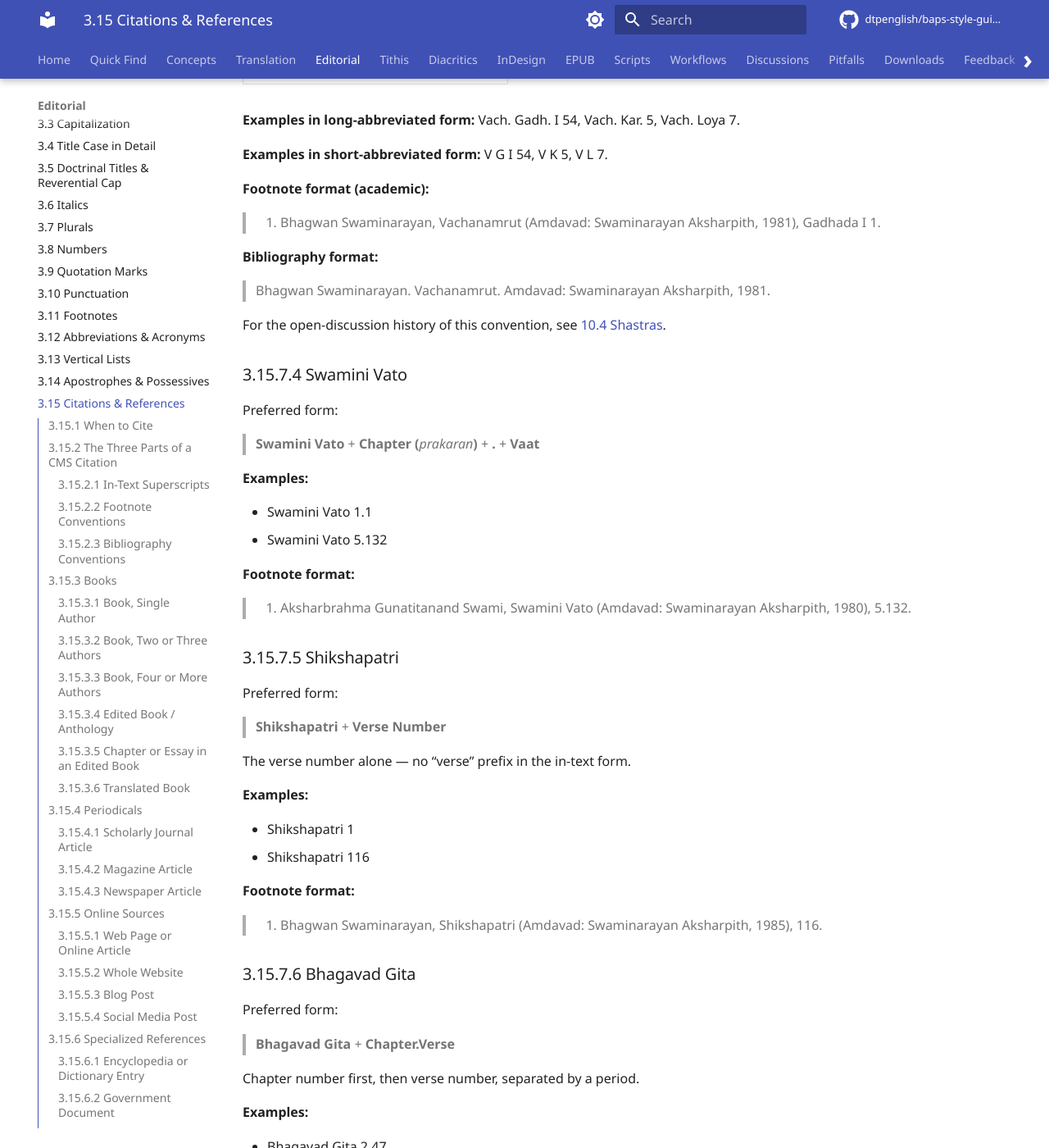
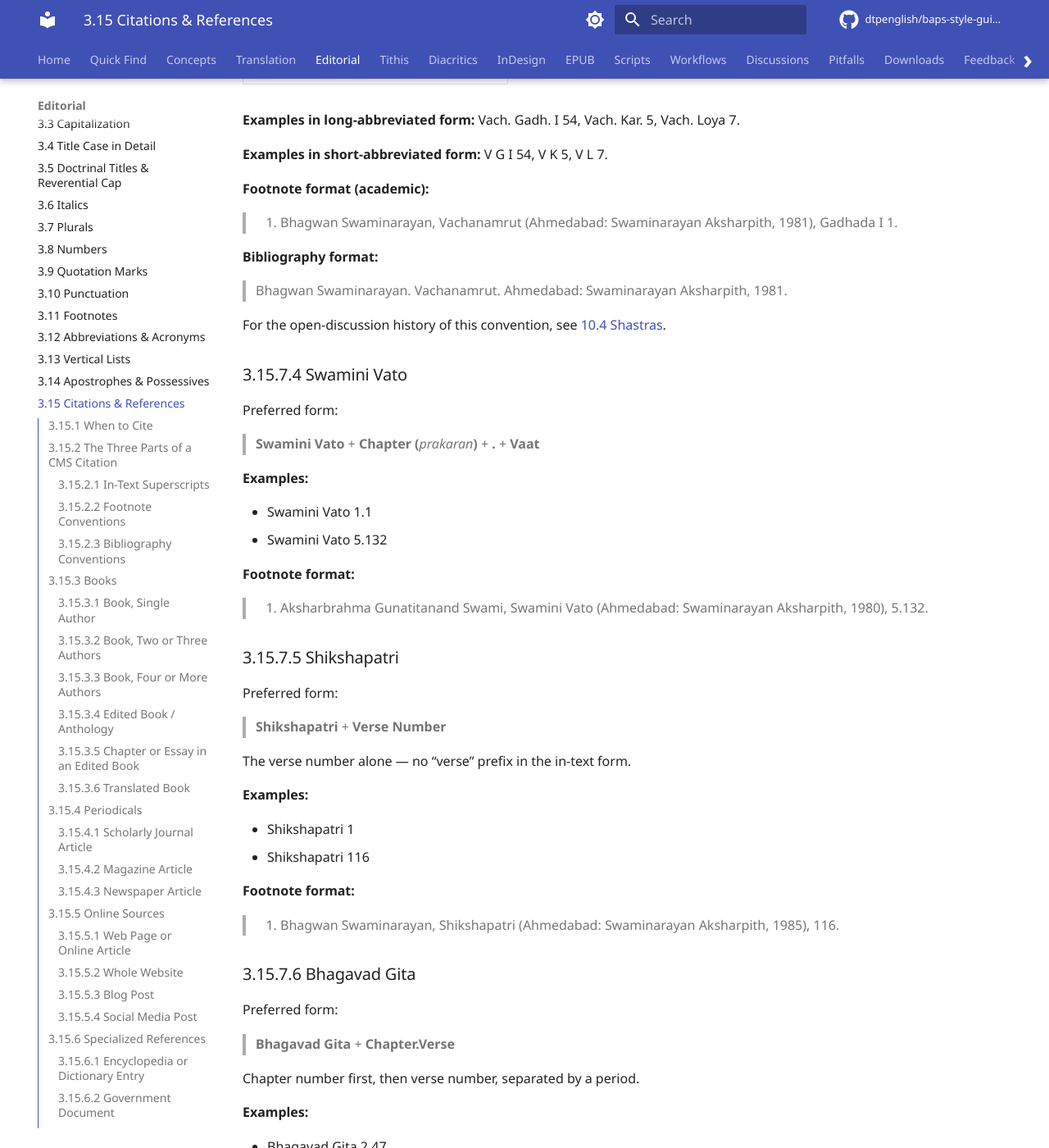
Before and after one commit to dtpenglish/baps-style-guide, an MkDocs documentation site: the page built from docs/editorial/citations.md, in a window 1280 px wide and 1400 px high, scrolled down 9023 px. Shown: the whole window at 82% size. Built offline with MkDocs 1.6.1 and Material for MkDocs 9.7.7, drawn with Linux system fonts in a browser that asks for light colours; comment, search, counter and statistics services are not loaded; the version menu is left out; some of the changed text lies outside the part shown.

Commit message:
Replace 'Amdavad' with 'Ahmedabad' in publisher citations
Six instances in docs/editorial/citations.md, all in publisher-city
position (e.g., 'Amdavad: Swaminarayan Aksharpith' -> 'Ahmedabad:
Swaminarayan Aksharpith'). Affects the Show-me worked example
at the top of 3.15 plus the footnote/bibliography examples in
3.15.7.3 (Vachanamrut), 3.15.7.4 (Swamini Vato), 3.15.7.5
(Shikshapatri), and 3.15.7.12 (Translation note).

The Vachanamrut SECTION named 'Ahmedabad' in the abbreviations
table (3.15.7.3) was already 'Ahmedabad' -- not affected.

The abbreviation 'Amd.' (which is short for the Gujarati form
Amdavad) is preserved as the section abbreviation; only the
full-word publisher-city was changed.

```diff
--- a/docs/editorial/citations.md
+++ b/docs/editorial/citations.md
@@ -12,7 +12,7 @@ For the placement of footnote superscripts in running text (after a period, befo
     >
     > ---
     >
-    > 1. Bhagwan Swaminarayan, Vachanamrut (Amdavad: Swaminarayan Aksharpith, 1981), Gadhada I 1.
+    > 1. Bhagwan Swaminarayan, Vachanamrut (Ahmedabad: Swaminarayan Aksharpith, 1981), Gadhada I 1.
     > 2. Raymond Brady Williams, *An Introduction to Swaminarayan Hinduism* (Cambridge: Cambridge University Press, 2001), 14–22.
     > 3. Pramukh Swami Maharaj, "Glory of Bhakti" (discourse, BAPS Mandir, Sarangpur, August 5, 1995).
 
@@ -304,11 +304,11 @@ Preferred form:
 
 **Footnote format (academic):**
 
-> 19. Bhagwan Swaminarayan, Vachanamrut (Amdavad: Swaminarayan Aksharpith, 1981), Gadhada I 1.
+> 19. Bhagwan Swaminarayan, Vachanamrut (Ahmedabad: Swaminarayan Aksharpith, 1981), Gadhada I 1.
 
 **Bibliography format:**
 
-> Bhagwan Swaminarayan. Vachanamrut. Amdavad: Swaminarayan Aksharpith, 1981.
+> Bhagwan Swaminarayan. Vachanamrut. Ahmedabad: Swaminarayan Aksharpith, 1981.
 
 For the open-discussion history of this convention, see [10.4 Shastras](../discussions/shastras.md).
 
@@ -324,7 +324,7 @@ Preferred form:
 
 **Footnote format:**
 
-> 20. Aksharbrahma Gunatitanand Swami, Swamini Vato (Amdavad: Swaminarayan Aksharpith, 1980), 5.132.
+> 20. Aksharbrahma Gunatitanand Swami, Swamini Vato (Ahmedabad: Swaminarayan Aksharpith, 1980), 5.132.
 
 ### 3.15.7.5 Shikshapatri
 Preferred form:
@@ -340,7 +340,7 @@ The verse number alone — no "verse" prefix in the in-text form.
 
 **Footnote format:**
 
-> 21. Bhagwan Swaminarayan, Shikshapatri (Amdavad: Swaminarayan Aksharpith, 1985), 116.
+> 21. Bhagwan Swaminarayan, Shikshapatri (Ahmedabad: Swaminarayan Aksharpith, 1985), 116.
 
 ### 3.15.7.6 Bhagavad Gita
 Preferred form:
@@ -424,7 +424,7 @@ For the typographic treatment of transliterated verse text within a block (itali
 When citing a published English translation of a Gujarati or Sanskrit shastra, indicate the translator in the **footnote** form (the in-text shastra citation stays the same):
 
 > *In-text:* Vachanamrut Gadhada I 1
-> *Footnote:* 22. Bhagwan Swaminarayan, Vachanamrut, trans. Sadhu Swayamprakashdas (Amdavad: Swaminarayan Aksharpith, 2014), Gadhada I 1.
+> *Footnote:* 22. Bhagwan Swaminarayan, Vachanamrut, trans. Sadhu Swayamprakashdas (Ahmedabad: Swaminarayan Aksharpith, 2014), Gadhada I 1.
 
 ### 3.15.7.13 Recorded Discourses
 For **published** recordings of Pramukh Swami Maharaj's or Mahant Swami Maharaj's discourses (the *katha* series, commemorative volumes, etc.), treat as Audio/Video Recording ([3.15.6.5](#31565-audio-or-video-recording)).
```
